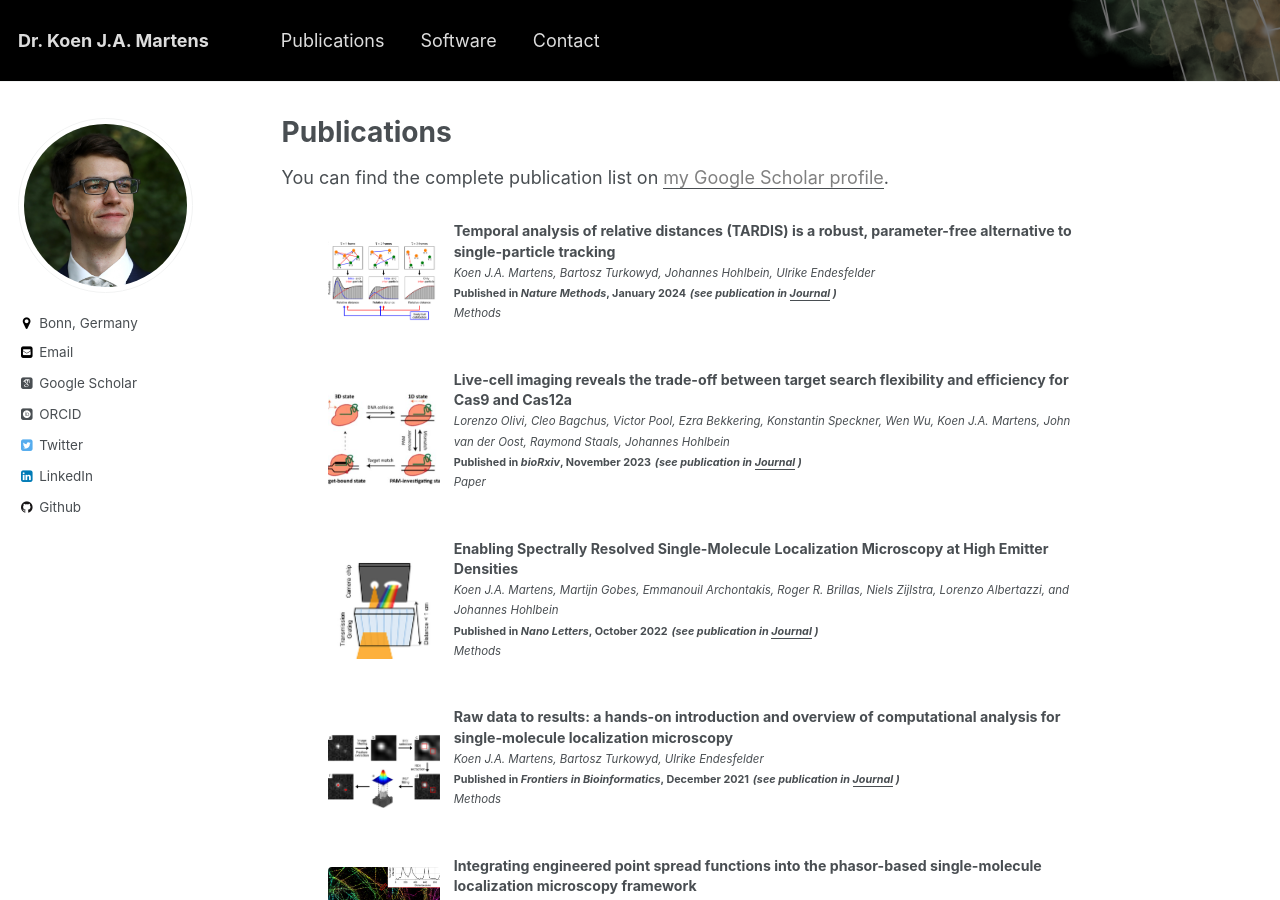
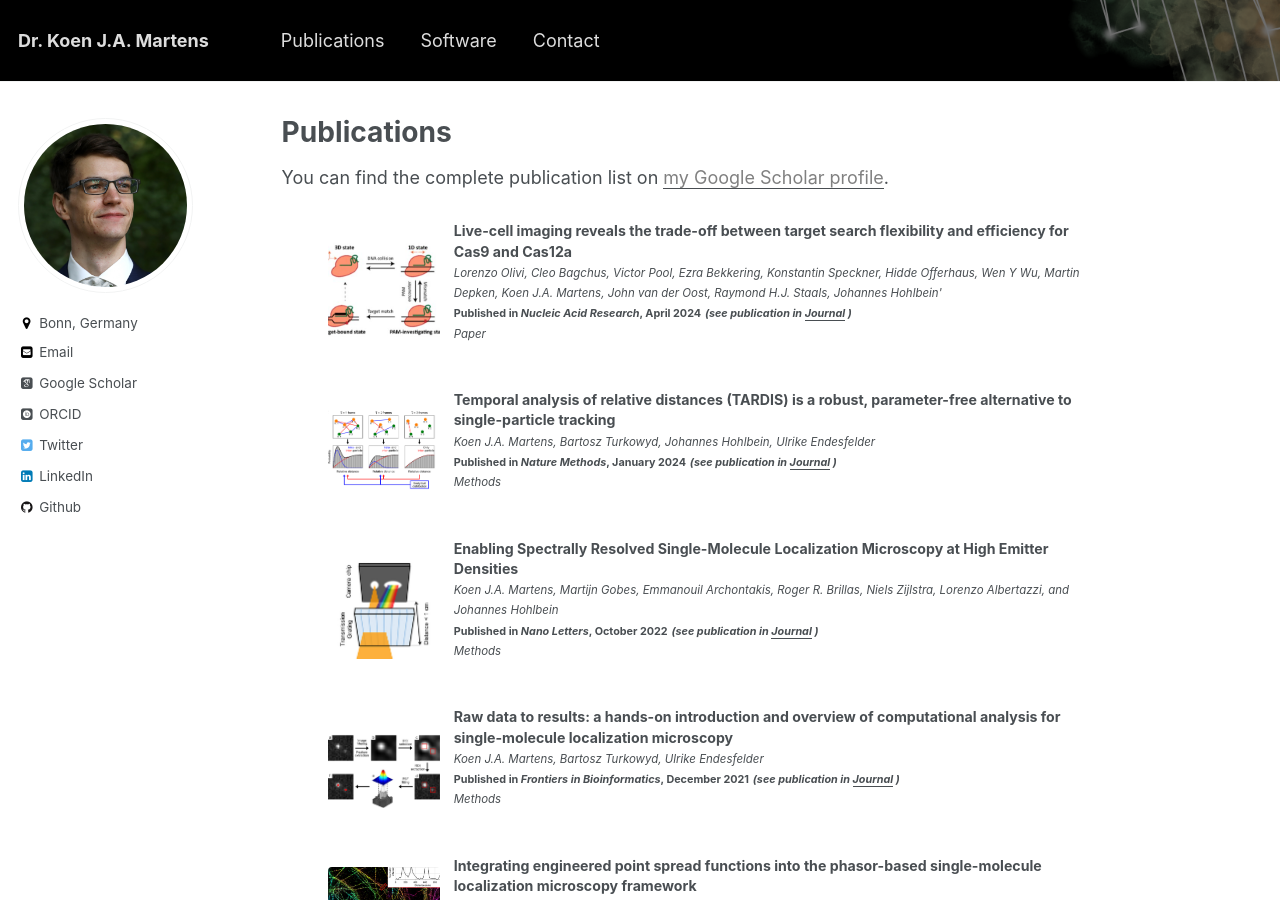
Before and after one commit to kjamartens/kjamartens.github.io, a Jekyll site: the page built from _pages/publications.md, in a window 1280 px wide and 900 px high. Built offline with Jekyll 4.4.1, drawn with Linux system fonts in a browser that asks for light colours; some web fonts are replaced; comment, search, counter and statistics services are not loaded.

Commit message:
Update NAR

```diff
--- a/_publications/2023-11-31-dCas12Hohlbein.md
+++ b/_publications/2023-11-31-dCas12Hohlbein.md
@@ -1,13 +1,13 @@
 ---
 title: 'Live-cell imaging reveals the trade-off between target search flexibility and efficiency for Cas9 and Cas12a'
-date: 2023-11-17
-venue: bioRxiv
-authors: 'Lorenzo Olivi, Cleo Bagchus, Victor Pool, Ezra Bekkering, Konstantin Speckner, Wen Wu, Koen J.A. Martens, John van der Oost, Raymond Staals, Johannes Hohlbein'
-paperurl: 'https://www.biorxiv.org/content/10.1101/2023.11.16.567366v1'
+date: 2024-04-22
+venue: Nucleic Acid Research
+authors: Lorenzo Olivi, Cleo Bagchus, Victor Pool, Ezra Bekkering, Konstantin Speckner, Hidde Offerhaus, Wen Y Wu, Martin Depken, Koen J.A. Martens, John van der Oost, Raymond H.J. Staals, Johannes Hohlbein'
+paperurl: 'https://academic.oup.com/nar/advance-article/doi/10.1093/nar/gkae283/7655788'
 # rgate: ''
 tagline: 'Paper'
 teaser: 'imgs/dCas12_2023.png'
-doi: '10.1101/2023.11.16.567366'
+doi: '10.1093/nar/gkae283'
 ---
 
 <h2> Abstract </h2>
```
